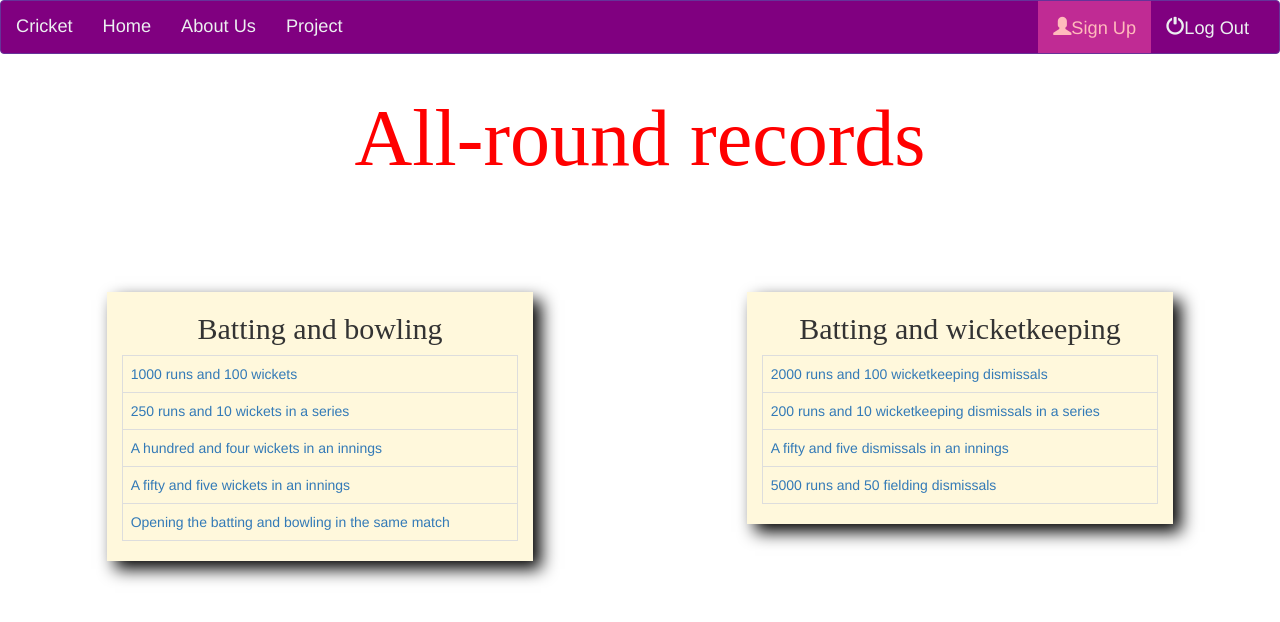
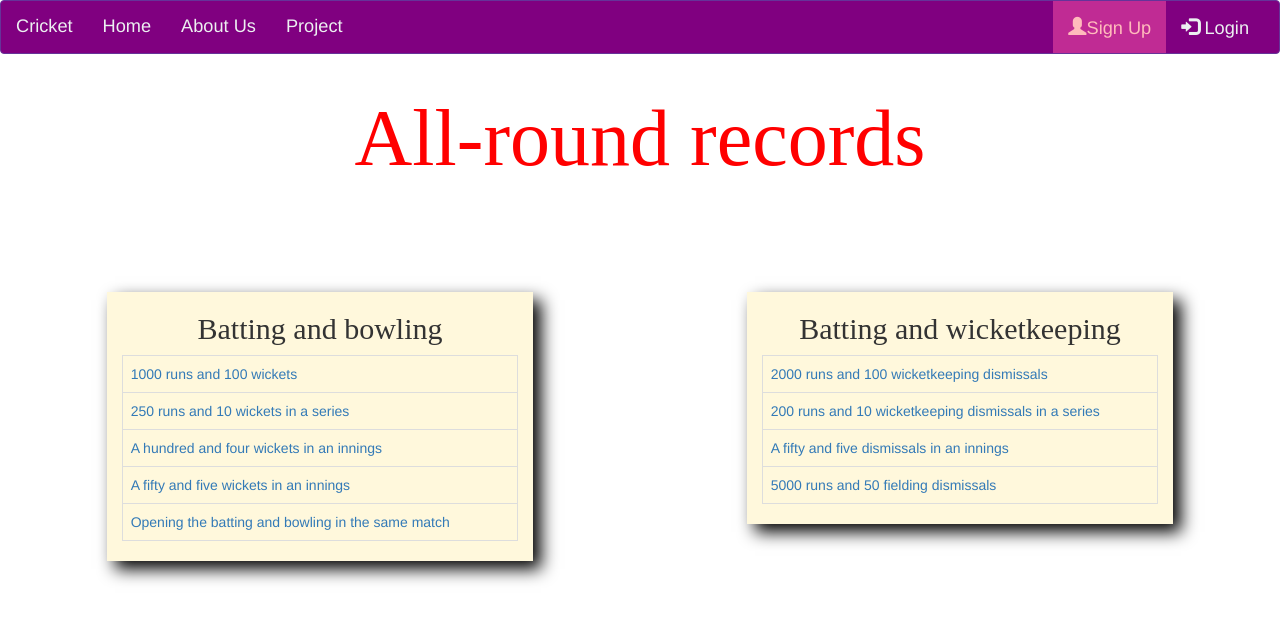
Before and after one commit to himanshugupta1997/web_project2, a website: page public_html/w-odi/all-round.html in a window 1280 px wide. Drawn offline with Linux system fonts and the light colour scheme.

Commit message:
logout button removed

```diff
--- a/public_html/w-odi/all-round.html
+++ b/public_html/w-odi/all-round.html
@@ -118,7 +118,7 @@
             </ul>
             <ul class="nav navbar-nav navbar-right">
                 <li class="active"><a href="../logged.html"><span class="glyphicon glyphicon-user"></span>Sign Up</a></li>
-                <li><a id="log-out" href="../index.html"><span class="glyphicon glyphicon-off"></span>Log Out</a></li>
+                <li><a href="../login.html"><span class="glyphicon glyphicon-log-in"></span> Login</a></li>
             </ul>
         </div>
     </div>
```
Also changed, not shown: public_html/w-odi/batting.html (+1 -1 lines), public_html/w-odi/bowling.html (+1 -1 lines), public_html/w-odi/fielding.html (+1 -1 lines), public_html/w-odi/partnership.html (+1 -1 lines), public_html/w-odi/wicket-keeping.html (+1 -1 lines), public_html/w-test/all-round.html (+1 -1 lines), public_html/w-test/batting.html (+1 -1 lines), public_html/w-test/bowling.html (+1 -1 lines), public_html/w-test/fielding.html (+1 -1 lines), public_html/w-test/partnership.html (+1 -1 lines), public_html/w-test/wicket-keeping.html (+1 -1 lines).
